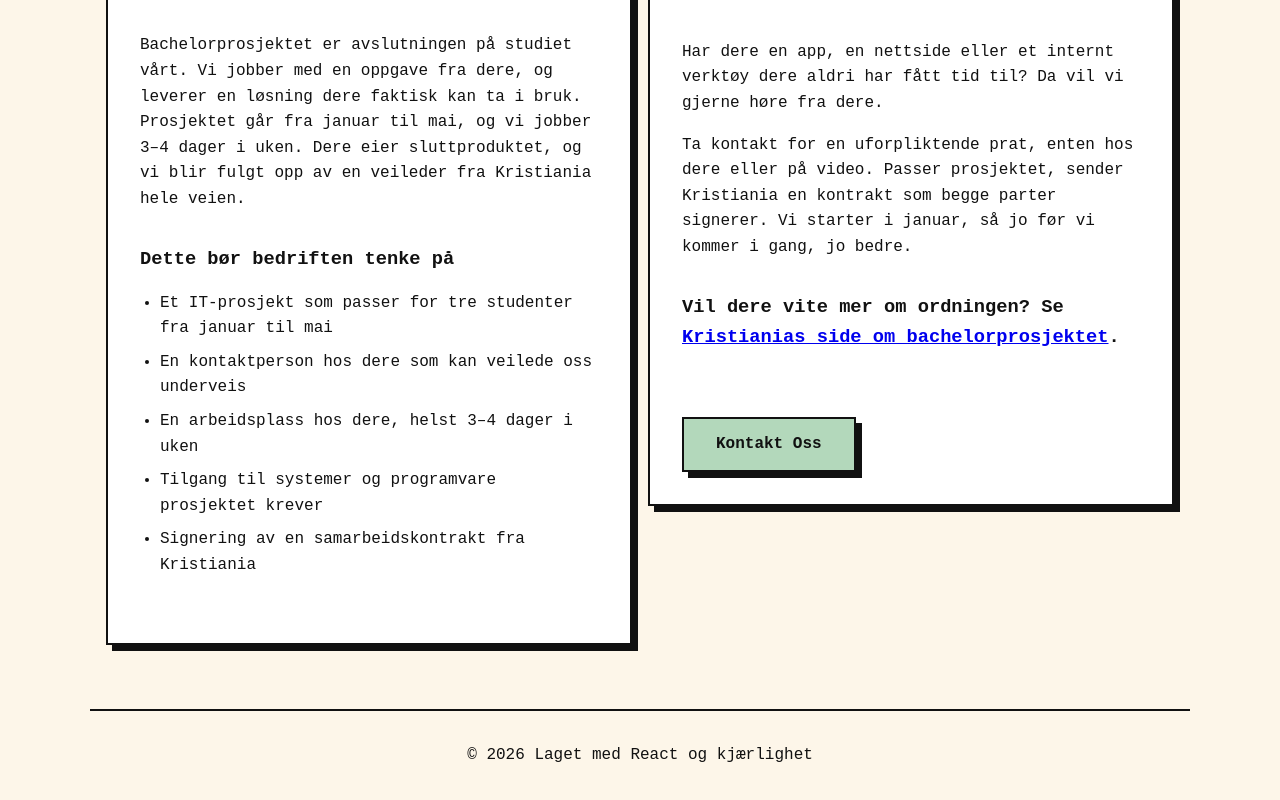
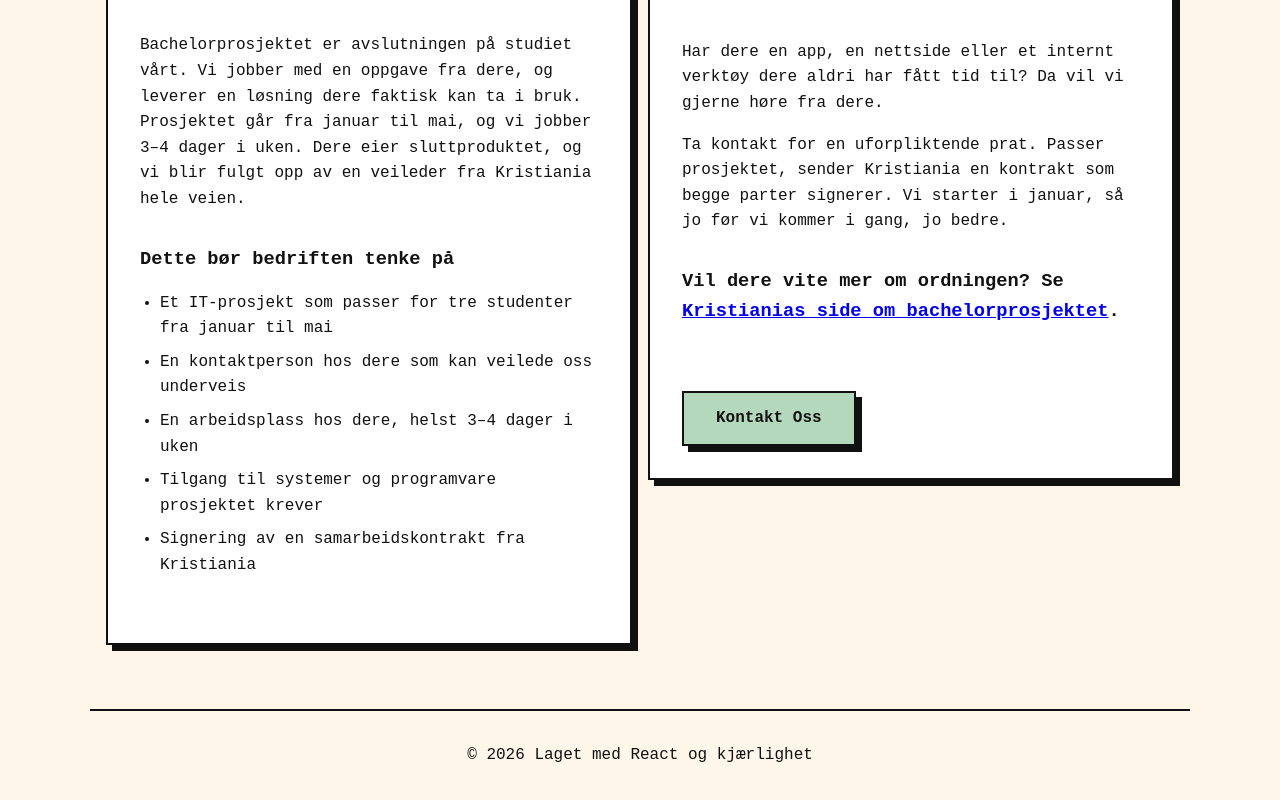
Before and after one commit to kelsolini/bachelorprosjekt, a React (Vite) app: page / in a window 1280 px wide. Shown: the part 1051-1851 px from the top of the page. Built offline with nearby package versions, Linux system fonts and the light colour scheme.

Commit message:
ferdig tror jeg

```diff
--- a/src/components/ProfileCard.tsx
+++ b/src/components/ProfileCard.tsx
@@ -56,7 +56,9 @@ const ProfileCard = ({ profile, isOpen, onClick }: ProfileCardProps) => {
 
         {isOpen && (
           <div className={styles.moreInfo}>
-            <h3 className={styles.name}>{profile.fullName}</h3>
+            <h3 className={styles.name}>
+              {profile.fullName}, {profile.age}
+            </h3>
             <h4 className={styles.study}>{profile.study}</h4>
             <p className={styles.description}>{profile.description}</p>
           </div>
--- a/src/components/SkillSection.tsx
+++ b/src/components/SkillSection.tsx
@@ -14,10 +14,9 @@ const SkillSection = () => {
             </p>
 
             <p>
-              Ta kontakt for en uforpliktende prat, enten hos dere eller på
-              video. Passer prosjektet, sender Kristiania en kontrakt som begge
-              parter signerer. Vi starter i januar, så jo før vi kommer i gang,
-              jo bedre.
+              Ta kontakt for en uforpliktende prat. Passer prosjektet, sender
+              Kristiania en kontrakt som begge parter signerer. Vi starter i
+              januar, så jo før vi kommer i gang, jo bedre.
             </p>
 
             <h3>
--- a/src/interfaces/profile.ts
+++ b/src/interfaces/profile.ts
@@ -1,5 +1,7 @@
 export interface Profile {
+  fullName: string;
   name: string;
+  age: string;
   description: string;
   image: string;
   study: string;
```
